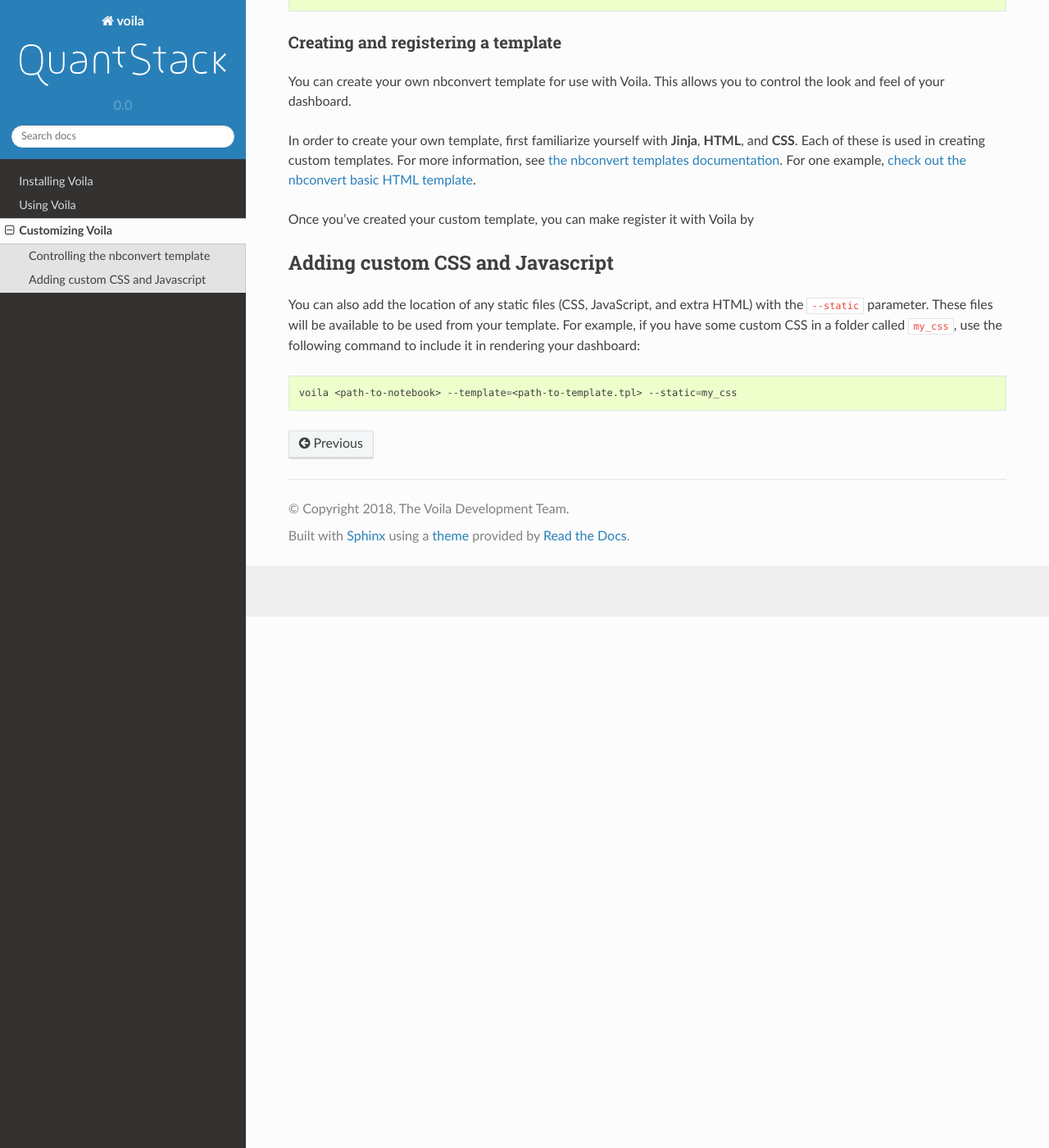
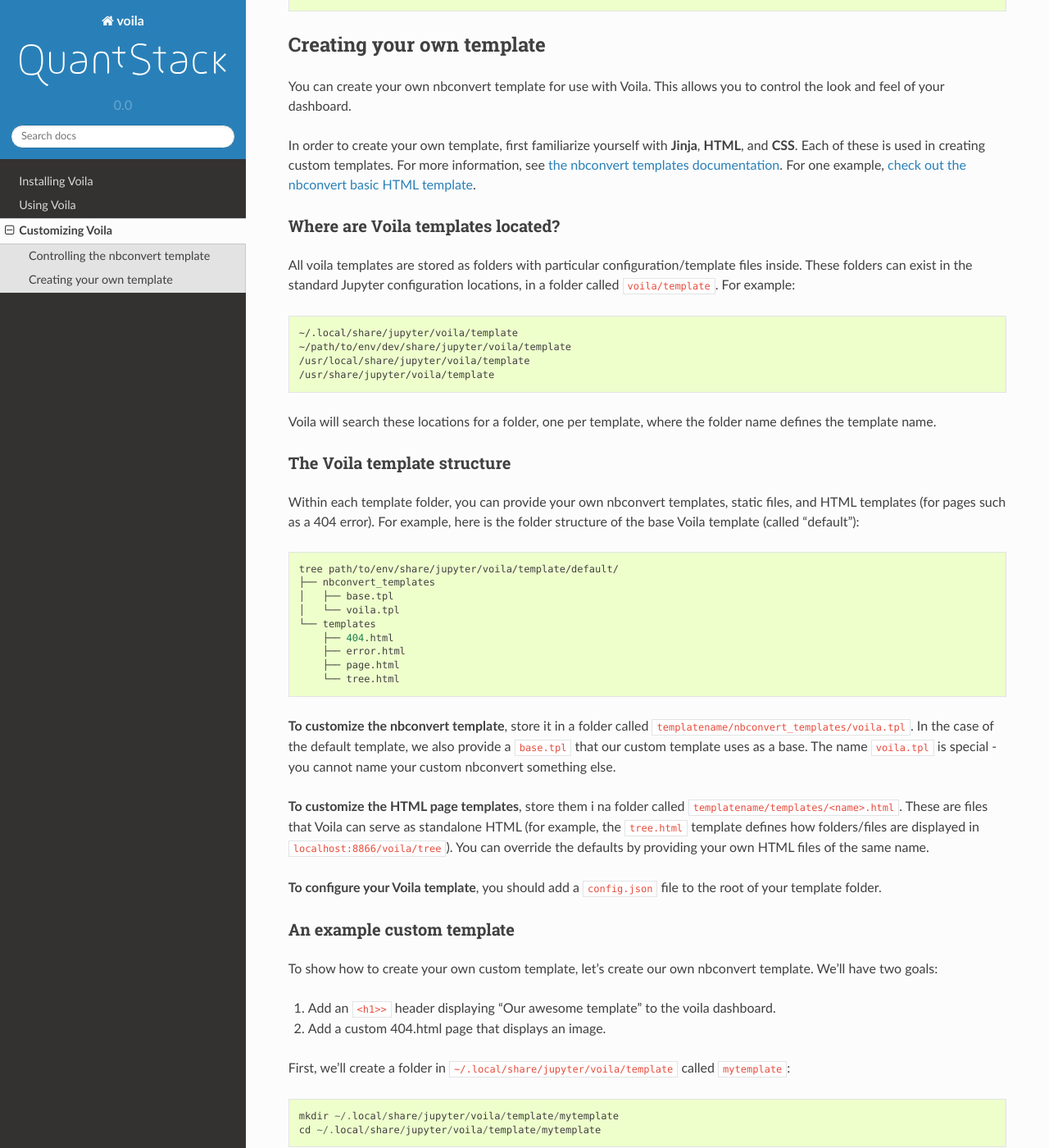
Before and after one commit to voila-dashboards/voila, a Sphinx documentation site: the page built from docs/source/customize.rst, in a window 1280 px wide and 1400 px high, scrolled down 648 px. Shown: the whole window at 82% size. Built offline with Sphinx 7.4.7 and the Read the Docs theme 2.0.0, drawn with Linux system fonts in a browser that asks for light colours; some of the changed text lies outside the part shown.

Commit message:
template path docs

```diff
--- a/docs/source/customize.rst
+++ b/docs/source/customize.rst
@@ -32,8 +32,8 @@
 
    voila <path-to-notebook> --template=gridstack
 
-Creating and registering a template
------------------------------------
+Creating your own template
+==========================
 
 You can create your own nbconvert template for use with Voila. This allows you
 to control the look and feel of your dashboard.
@@ -44,20 +44,95 @@
 `the nbconvert templates documentation <https://nbconvert.readthedocs.io/en/latest/customizing.html#Custom-Templates>`_.
 For one example, `check out the nbconvert basic HTML template <https://github.com/jupyter/nbconvert/blob/master/nbconvert/templates/html/basic.tpl>`_.
 
-Once you've created your custom template, you can make register it with
-Voila by
+Where are Voila templates located?
+----------------------------------
 
-.. todo: add information for how to register a template
-
-
-Adding custom CSS and Javascript
-================================
-
-You can also add the location of any static files (CSS, JavaScript, and extra HTML)
-with the ``--static`` parameter. These files will be available to be used from your template.
-For example, if you have some custom CSS in a folder called ``my_css``, use the following
-command to include it in rendering your dashboard:
+All voila templates are stored as folders with particular configuration/template files inside.
+These folders can exist in the standard Jupyter configuration locations, in a folder called ``voila/template``.
+For example:
 
 .. code-block:: bash
 
-   voila <path-to-notebook> --template=<path-to-template.tpl> --static=my_css
+   ~/.local/share/jupyter/voila/template
+   ~/path/to/env/dev/share/jupyter/voila/template
+   /usr/local/share/jupyter/voila/template
+   /usr/share/jupyter/voila/template
+
+Voila will search these locations for a folder, one per template, where
+the folder name defines the template name.
+
+The Voila template structure
+----------------------------
+
+Within each template folder, you can provide your own nbconvert templates, static
+files, and HTML templates (for pages such as a 404 error). For example, here is
+the folder structure of the base Voila template (called "default"):
+
+.. code-block:: bash
+
+    tree path/to/env/share/jupyter/voila/template/default/
+    ├── nbconvert_templates
+    │   ├── base.tpl
+    │   └── voila.tpl
+    └── templates
+        ├── 404.html
+        ├── error.html
+        ├── page.html
+        └── tree.html
+
+**To customize the nbconvert template**, store it in a folder called ``templatename/nbconvert_templates/voila.tpl``.
+In the case of the default template, we also provide a ``base.tpl`` that our custom template uses as a base.
+The name ``voila.tpl`` is special - you cannot name your custom nbconvert something else.
+
+**To customize the HTML page templates**, store them i na folder called ``templatename/templates/<name>.html``.
+These are files that Voila can serve as standalone HTML (for example, the ``tree.html`` template defines how
+folders/files are displayed in ``localhost:8866/voila/tree``). You can override the defaults by providing your
+own HTML files of the same name.
+
+**To configure your Voila template**, you should add a ``config.json`` file to the root of your template
+folder.
+
+.. todo: Add information on config.json
+
+
+An example custom template
+--------------------------
+
+To show how to create your own custom template, let's create our own nbconvert template.
+We'll have two goals:
+
+1. Add an ``<h1>>`` header displaying "Our awesome template" to the voila dashboard.
+2. Add a custom 404.html page that displays an image.
+
+First, we'll create a folder in ``~/.local/share/jupyter/voila/template`` called ``mytemplate``::
+
+    mkdir ~/.local/share/jupyter/voila/template/mytemplate
+    cd ~/.local/share/jupyter/voila/template/mytemplate
+
+Next, we'll copy over the base template files for voila, which we'll modify::
+
+    cp -r path/to/env/share/jupyter/voila/template/default/nbconvert_templates ./
+    cp -r path/to/env/share/jupyter/voila/template/default/templates ./
+
+We should now have a folder structure like this::
+
+    tree .
+    ├── nbconvert_templates
+    │   ├── base.tpl
+    │   └── voila.tpl
+    └── templates
+        ├── 404.html
+        ├── error.html
+        ├── page.html
+        └── tree.html
+
+Now, we'll edit ``nbconvert_templates/voila.tpl`` to include a custom H1 header.
+
+As well as ``templates/tree.html`` to include an image.
+
+Finally, we can tell ``Voila`` to use this custom template the next time we use it on
+a Jupyter notebook by using the name of the folder in the ``--template`` parameter::
+
+voila mynotebook.ipynb --template=mytemplate
+
+The result should be a Voila dashboard with your custom modifications made!
```
